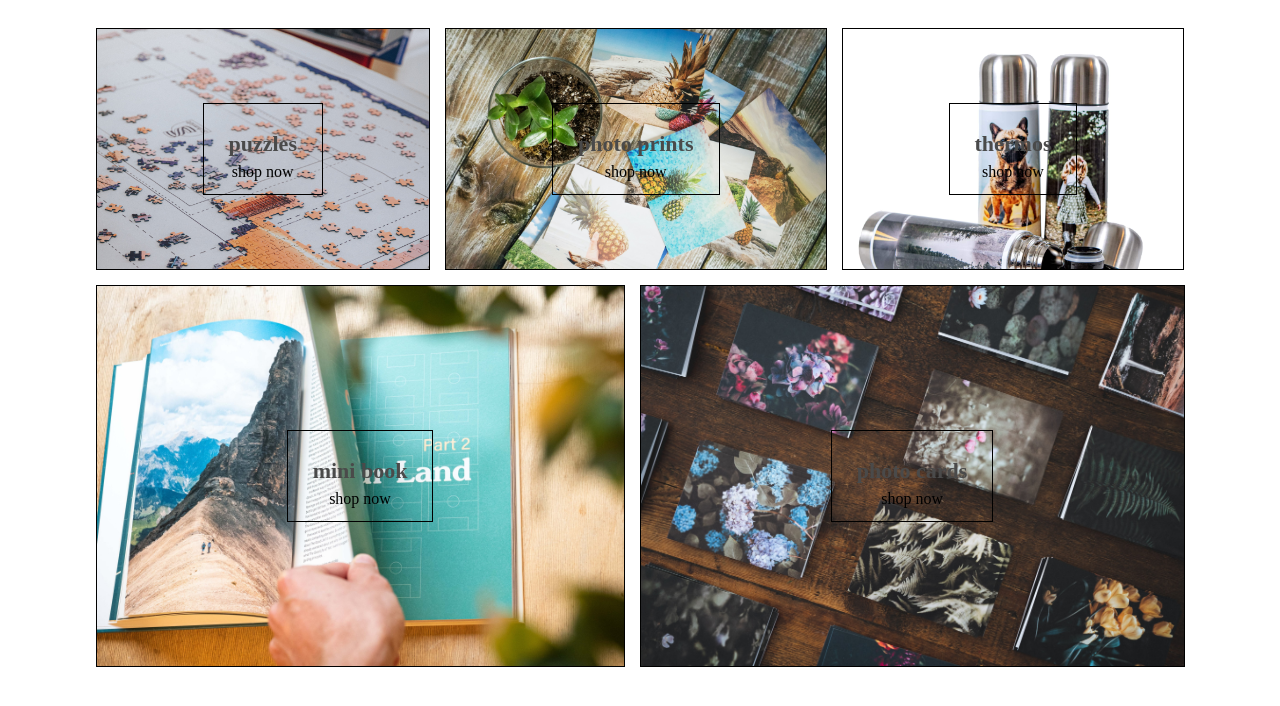
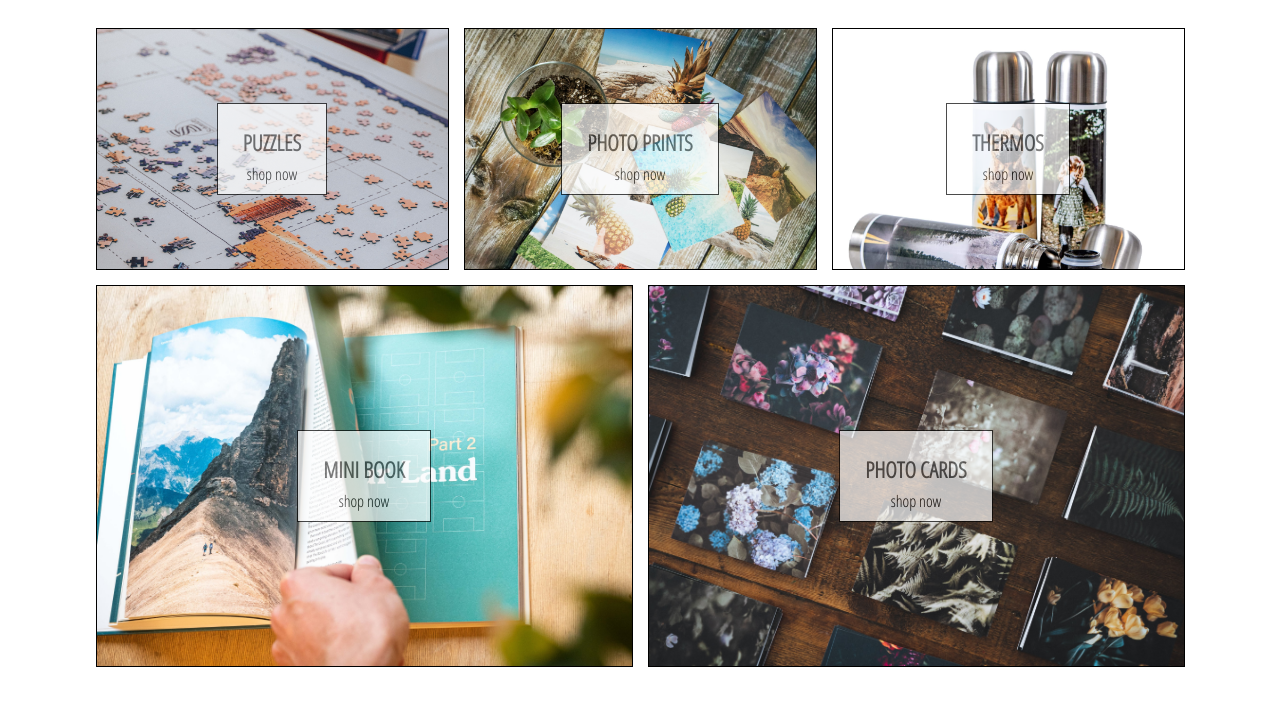
Before and after one commit to anettta/my-shop, a React app: page / in a window 1280 px wide. Shown: the top 706 px of the page. Built offline with nearby package versions, Linux system fonts and the light colour scheme.

Commit message:
finished styling menu

```diff
--- a/index.html
+++ b/index.html
@@ -4,6 +4,9 @@
 	<meta charset="UTF-8">
 	<meta name="viewport" content="width=device-width, initial-scale=1.0">
 	<meta http-equiv="X-UA-Compatible" content="ie=edge">
+	<link rel="preconnect" href="https://fonts.googleapis.com">
+<link rel="preconnect" href="https://fonts.gstatic.com" crossorigin>
+<link href="https://fonts.googleapis.com/css2?family=Open+Sans+Condensed:wght@300&display=swap" rel="stylesheet">
 	<title>Document</title>
 </head>
 <body>
--- a/src/App.css
+++ b/src/App.css
@@ -0,0 +1,3 @@
+body {
+  font-family: "Open Sans Condensed", sans-serif;
+}
--- a/src/components/menu-item/menu-item.js
+++ b/src/components/menu-item/menu-item.js
@@ -2,12 +2,13 @@
 import "./menu-item.styles.scss";
 
 const MenuItem = ({ title, imageUrl, size }) => (
-  <div
-    style={{ backgroundImage: `url(${imageUrl})` }}
-    className={`${size} menu-item`}
-  >
+  <div className={`${size} menu-item`}>
+    <di
+      className="background-image"
+      style={{ backgroundImage: `url(${imageUrl})` }}
+    />
     <div className="content">
-      <h1 className="title">{title}</h1>
+      <h1 className="title">{title.toUpperCase()}</h1>
       <span className="subtitle">shop now</span>
     </div>
   </div>
--- a/src/components/menu-item/menu-item.styles.scss
+++ b/src/components/menu-item/menu-item.styles.scss
@@ -7,9 +7,19 @@
   justify-content: center;
   border: 1px solid black;
   margin: 0 7.5px 15px;
-  background-position: center;
-  background-size: cover;
+  overflow: hidden;
 
+  &:hover {
+    cursor: pointer;
+
+    & .background-image {
+      transform: scale(1.1);
+      transition: transform 6s cubic-bezier(0.25, 0.45, 0.45, 0.95);
+    }
+    & .content {
+      opacity: 0.9;
+    }
+  }
   &.large {
     height: 380px;
   }
@@ -22,6 +32,13 @@
     margin-left: 7.5px;
   }
 
+  .background-image {
+    width: 100%;
+    height: 100%;
+    background-position: center;
+    background-size: cover;
+  }
+
   .content {
     height: 90px;
     padding: 0 25px;
@@ -30,6 +47,9 @@
     align-items: center;
     justify-content: center;
     border: 1px solid black;
+    background-color: white;
+    opacity: 0.7;
+    position: absolute;
 
     .title {
       font-weight: bold;
```
